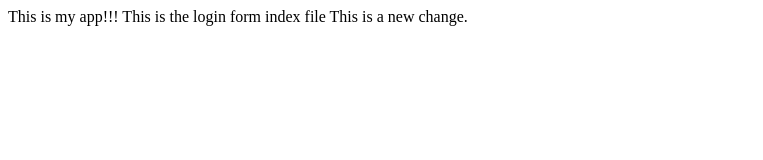
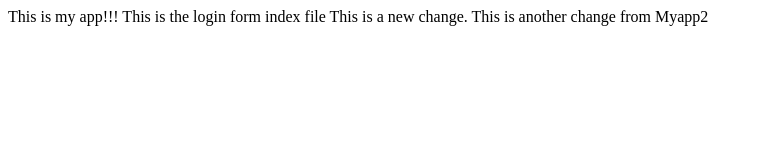
Before and after one commit to Veer-N/myappsample, a plain HTML site: page index.html in a window 1280 px wide. Shown: the whole page, without its empty margins (0-763 px from the left). Drawn offline with Linux system fonts and the light colour scheme.

Commit message:
added changes in index

```diff
--- a/index.html
+++ b/index.html
@@ -7,5 +7,6 @@
 This is my app!!!
 This is the login form index file
 This is a new change.
+This is another change from Myapp2
 </body>
 </html>
```
